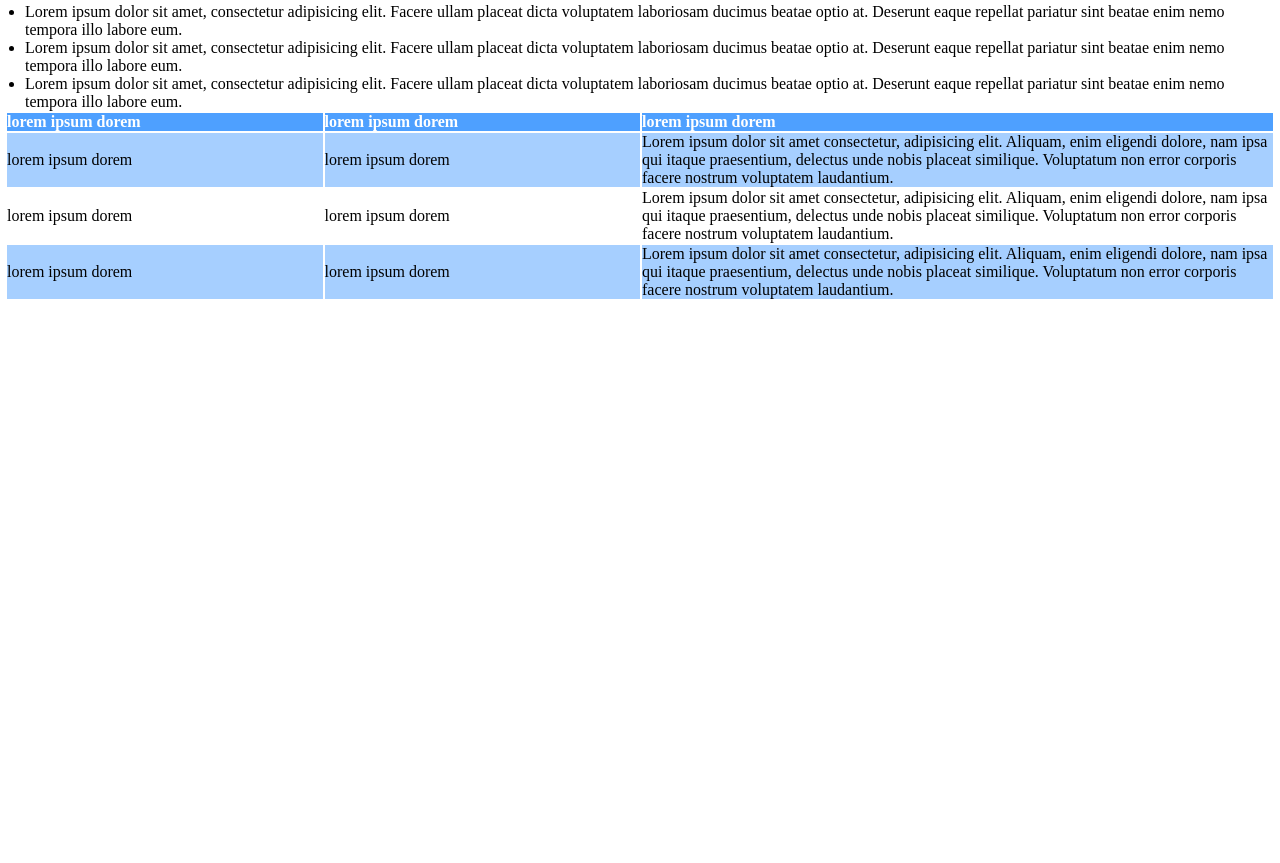
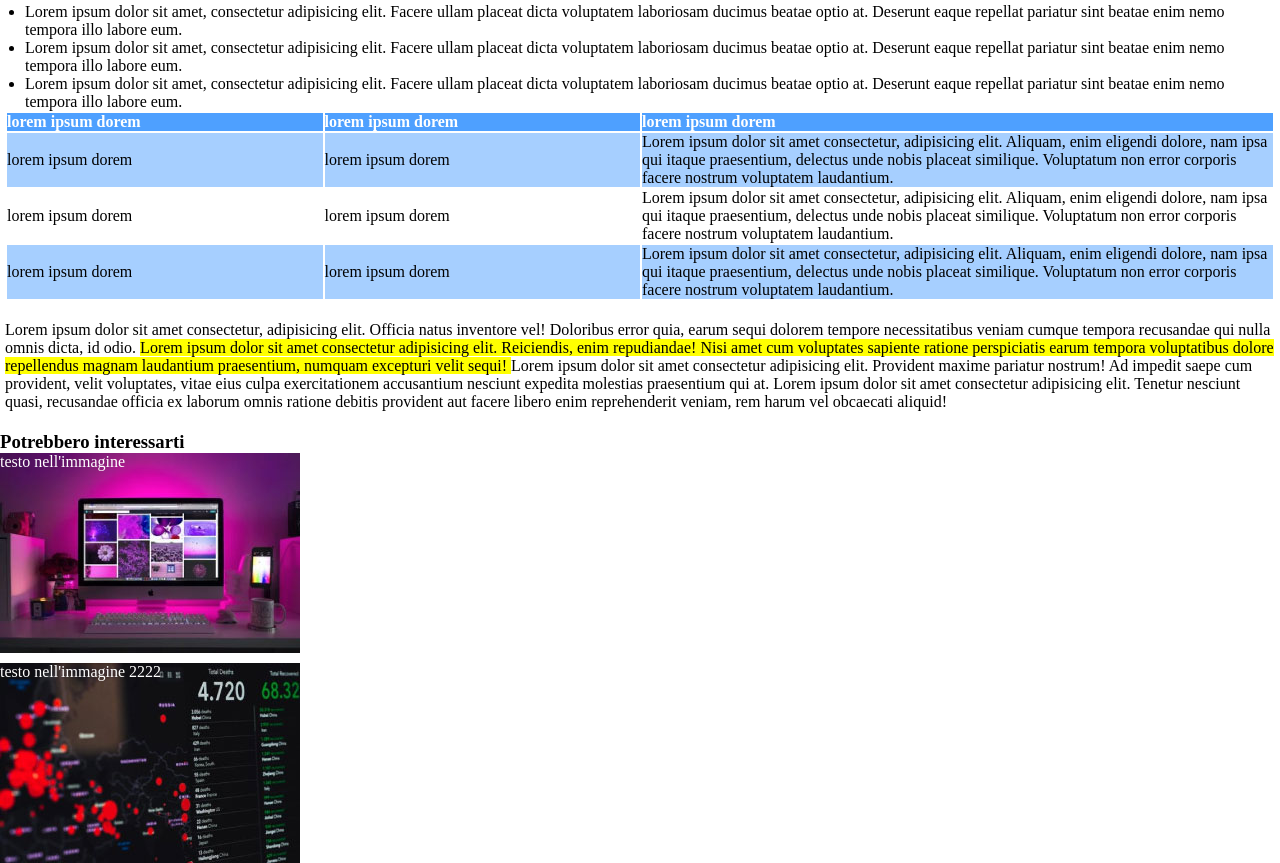
Before and after one commit to FrancescoBuonomoWork/html-css-booleaner, a plain HTML site: page index.html in a window 1280 px wide. Shown: the part 722-1585 px from the top of the page. Before the commit the page ends 1028 px from the top, so only its background shows below. Drawn offline with Linux system fonts and the light colour scheme.

Commit message:
ADD footer

```diff
--- a/css/style.css
+++ b/css/style.css
@@ -14,7 +14,7 @@ main {
 height: 100px;
 background-color: #4ea0ff;
 background-image: url(../img/pattern.png);
-background-size: contain;
+
 
 
 }
@@ -75,3 +75,23 @@ thead{
 .colorata {
     background-color: rgb(78, 160, 255, 0.5);
 }
+table {
+    margin-bottom: 20px;
+}
+
+.immagine{
+    color: white;
+
+}
+.immagine__1 {
+    width: 300px;
+    height: 200px;
+    background-image: url(../img/monitor.jpg);
+    margin-bottom: 10px;
+}
+
+.immagine__2 {
+    width: 300px;
+    height: 200px;
+    background-image: url(../img/graph.jpg);
+}
--- a/index.html
+++ b/index.html
@@ -94,17 +94,28 @@
             </tbody>
         </table>
     </section>
-
-
-
-
-
-
-
-    <!-- paragrafo -->
+    <section>
+        <!-- paragrafo -->
+        <p>
+            Lorem ipsum dolor sit amet consectetur, adipisicing elit. Officia natus inventore vel! Doloribus error quia, earum sequi dolorem tempore necessitatibus veniam cumque tempora recusandae qui nulla omnis dicta, id odio.
+            <span class="evidenziato">
+                Lorem ipsum dolor sit amet consectetur adipisicing elit. Reiciendis, enim repudiandae! Nisi amet cum voluptates sapiente ratione perspiciatis earum tempora voluptatibus dolore repellendus magnam laudantium praesentium, numquam excepturi velit sequi!
+            </span>
+             Lorem ipsum dolor sit amet consectetur adipisicing elit. Provident maxime pariatur nostrum! Ad impedit saepe cum provident, velit voluptates, vitae eius culpa exercitationem accusantium nesciunt expedita molestias praesentium qui at. Lorem ipsum dolor sit amet consectetur adipisicing elit. Tenetur nesciunt quasi, recusandae officia ex laborum omnis ratione debitis provident aut facere libero enim reprehenderit veniam, rem harum vel obcaecati aliquid!
+        </p>
+    </section>
     </main>
     <footer>
     <!-- potrebbero interessarti + background img  -->
+    <h3>Potrebbero interessarti</h3>
+    <div class="immagine">
+            <div  class="immagine__1">
+                testo nell'immagine
+            </div>
+        <div class="immagine__2">
+            testo nell'immagine 2222
+        </div>
+    </div>
     </footer>
 
 </body>
```
